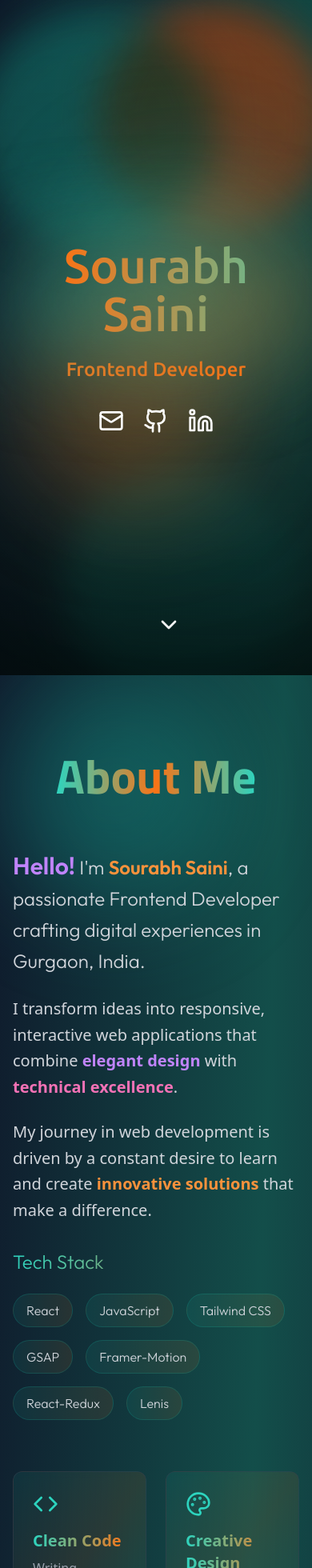
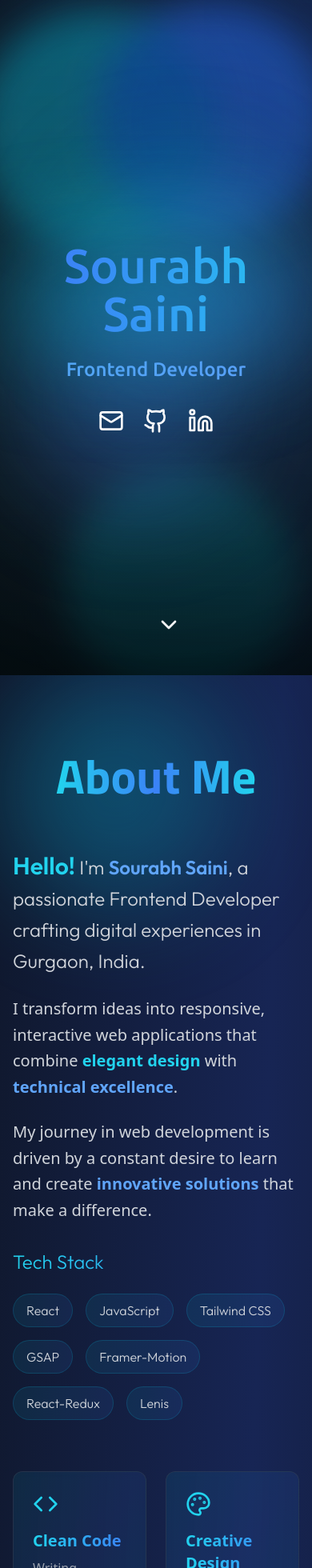
Before and after one commit to Sou6161/My-PortFolio, a React (Vite) app: page / in a window 390 px wide. Shown: the top 1960 px of the page at 80% size. Built offline with nearby package versions, Linux system fonts and the light colour scheme; a web font is replaced by a local one.

Commit message:
Updated color theme of the website

```diff
--- a/src/App.jsx
+++ b/src/App.jsx
@@ -233,21 +233,21 @@ function App() {
   return (
     <>
       <CustomCursor />
-      <div className="min-h-screen bg-gradient-to-br from-slate-900 via-teal-900 to-slate-900 text-white">
+      <div className="min-h-screen bg-gradient-to-br from-slate-900 via-blue-950 to-slate-900 text-white">
         {/* Background Blobs */}
         <div className="fixed inset-0 overflow-hidden pointer-events-none">
           <motion.div
-            className="absolute top-0 -left-4 w-72 h-72 bg-teal-700 rounded-full mix-blend-multiply filter blur-xl opacity-70 will-change-transform"
+            className="absolute top-0 -left-4 w-72 h-72 bg-cyan-600 rounded-full mix-blend-multiply filter blur-xl opacity-70 will-change-transform"
             animate={{ y: [0, 20, 0], x: [0, -10, 0], scale: [1, 1.05, 1] }}
             transition={{ duration: 18, repeat: Infinity, ease: "easeInOut" }}
           />
           <motion.div
-            className="absolute top-0 -right-4 w-72 h-72 bg-orange-700 rounded-full mix-blend-multiply filter blur-xl opacity-70 will-change-transform"
+            className="absolute top-0 -right-4 w-72 h-72 bg-blue-600 rounded-full mix-blend-multiply filter blur-xl opacity-70 will-change-transform"
             animate={{ y: [0, 15, 0], x: [0, 12, 0], scale: [1, 1.04, 1] }}
             transition={{ duration: 22, repeat: Infinity, ease: "easeInOut", delay: 2 }}
           />
           <motion.div
-            className="absolute -bottom-8 left-20 w-72 h-72 bg-teal-700 rounded-full mix-blend-multiply filter blur-xl opacity-70 will-change-transform"
+            className="absolute -bottom-8 left-20 w-72 h-72 bg-cyan-600 rounded-full mix-blend-multiply filter blur-xl opacity-70 will-change-transform"
             animate={{ y: [0, -18, 0], x: [0, 10, 0], scale: [1, 1.03, 1] }}
             transition={{ duration: 20, repeat: Infinity, ease: "easeInOut", delay: 4 }}
           />
@@ -275,8 +275,8 @@ function App() {
             </div>
             {/* Floating Elements */}
             <div className="absolute inset-0 overflow-hidden">
-              <div className="absolute top-1/4 left-1/4 w-64 h-64 bg-teal-500/30 rounded-full filter blur-3xl animate-blob-spin" />
-              <div className="absolute bottom-1/4 right-1/4 w-64 h-64 bg-orange-500/30 rounded-full filter blur-3xl animate-blob" />
+              <div className="absolute top-1/4 left-1/4 w-64 h-64 bg-cyan-500/30 rounded-full filter blur-3xl animate-blob-spin" />
+              <div className="absolute bottom-1/4 right-1/4 w-64 h-64 bg-blue-500/30 rounded-full filter blur-3xl animate-blob" />
             </div>
             {/* Hero Content */}
             <div
@@ -287,30 +287,30 @@ function App() {
               }`}
             >
               <div className="relative inline-block">
-                <h1 className="text-6xl ubuntu-medium sm:text-8xl font-bold mb-6 bg-gradient-to-r from-teal-400 via-orange-500 to-teal-400 text-transparent bg-clip-text animate-gradient relative z-10">
+                <h1 className="text-6xl ubuntu-medium sm:text-8xl font-bold mb-6 bg-gradient-to-r from-cyan-400 via-blue-500 to-cyan-400 text-transparent bg-clip-text animate-gradient relative z-10">
                   Sourabh Saini
                 </h1>
-                <div className="absolute inset-0 bg-gradient-to-r from-teal-500 to-orange-500 filter blur-3xl opacity-30 animate-pulse" />
+                <div className="absolute inset-0 bg-gradient-to-r from-cyan-500 to-blue-500 filter blur-3xl opacity-30 animate-pulse" />
               </div>
-              <h2 className="text-2xl ubuntu-medium sm:text-4xl text-orange-500 font-semibold mb-8">
+              <h2 className="text-2xl ubuntu-medium sm:text-4xl text-blue-400 font-semibold mb-8">
                 Frontend Developer
               </h2>
               <div className="flex justify-center space-x-6">
                 <a
                   href="mailto:sourabh61saini@gmail.com"
-                  className="transform hover:scale-110 transition-transform hover:text-teal-400"
+                  className="transform hover:scale-110 transition-transform hover:text-cyan-400"
                 >
                   <Mail className="w-8 h-8" />
                 </a>
                 <a
                   href="https://github.com/Sou6161"
-                  className="transform hover:scale-110 transition-transform hover:text-teal-400"
+                  className="transform hover:scale-110 transition-transform hover:text-cyan-400"
                 >
                   <Github className="w-8 h-8" />
                 </a>
                 <a
                   href="https://www.linkedin.com/in/sourabhsaini6161/"
-                  className="transform hover:scale-110 transition-transform hover:text-teal-400"
+                  className="transform hover:scale-110 transition-transform hover:text-cyan-400"
                 >
                   <Linkedin className="w-8 h-8" />
                 </a>
@@ -331,8 +331,8 @@ function App() {
           >
             {/* Animated background elements */}
             <div className="absolute inset-0">
-              <div className="absolute top-0 left-0 w-72 h-72 bg-teal-500/30 rounded-full filter blur-3xl animate-blob" />
-              <div className="absolute bottom-0 right-0 w-72 h-72 bg-orange-500/30 rounded-full filter blur-3xl animate-blob animation-delay-2000" />
+              <div className="absolute top-0 left-0 w-72 h-72 bg-cyan-500/30 rounded-full filter blur-3xl animate-blob" />
+              <div className="absolute bottom-0 right-0 w-72 h-72 bg-blue-500/30 rounded-full filter blur-3xl animate-blob animation-delay-2000" />
             </div>
 
             <div className="max-w-6xl mx-auto relative">
@@ -344,7 +344,7 @@ function App() {
                 }`}
               >
                 <h2 className="text-6xl titillium-web-bold font-bold mb-16 text-center">
-                  <span className="bg-gradient-to-r from-teal-400 via-orange-500 to-teal-400 text-transparent bg-clip-text">
+                  <span className="bg-gradient-to-r from-cyan-400 via-blue-500 to-cyan-400 text-transparent bg-clip-text">
                     About Me
                   </span>
                 </h2>
@@ -360,11 +360,11 @@ function App() {
                       }`}
                     >
                       <p className="text-2xl outfit-about font-light leading-relaxed text-gray-300 mb-6">
-                        <span className="text-3xl font-semibold text-purple-400">
+                        <span className="text-3xl font-semibold text-cyan-400">
                           Hello!
                         </span>{" "}
                         I'm{" "}
-                        <span className="font-semibold text-orange-400">
+                        <span className="font-semibold text-blue-400">
                           Sourabh Saini
                         </span>
                         , a passionate Frontend Developer crafting digital
@@ -373,12 +373,12 @@ function App() {
                       <p className="text-xl leading-relaxed text-gray-300 mb-6 animate-fade-in">
                         I transform ideas into responsive, interactive web
                         applications that combine
-                        <span className="text-purple-400 font-semibold">
+                        <span className="text-cyan-400 font-semibold">
                           {" "}
                           elegant design
                         </span>{" "}
                         with
-                        <span className="text-pink-400 font-semibold">
+                        <span className="text-blue-400 font-semibold">
                           {" "}
                           technical excellence
                         </span>
@@ -387,7 +387,7 @@ function App() {
                       <p className="text-xl leading-relaxed text-gray-300 animate-fade-in">
                         My journey in web development is driven by a constant
                         desire to learn and create
-                        <span className="text-orange-400 font-semibold">
+                        <span className="text-blue-400 font-semibold">
                           {" "}
                           innovative solutions
                         </span>{" "}
@@ -403,7 +403,7 @@ function App() {
                           : "translate-y-10 opacity-0"
                       }`}
                     >
-                      <h3 className="text-2xl outfit-about font-semibold mb-6 bg-gradient-to-r from-teal-400 to-orange-500 text-transparent bg-clip-text">
+                      <h3 className="text-2xl outfit-about font-semibold mb-6 bg-gradient-to-r from-cyan-400 to-blue-500 text-transparent bg-clip-text">
                         Tech Stack
                       </h3>
                       <div className="flex outfit-about flex-wrap gap-4">
@@ -418,7 +418,7 @@ function App() {
                         ].map((tech, index) => (
                           <span
                             key={tech}
-                            className="px-4 py-2 bg-gradient-to-r from-teal-500/10 to-orange-500/10 border border-teal-500/20 rounded-full text-gray-300 hover:border-teal-500/50 transition-all duration-300 transform hover:scale-105"
+                            className="px-4 py-2 bg-gradient-to-r from-cyan-500/10 to-blue-500/10 border border-cyan-500/20 rounded-full text-gray-300 hover:border-blue-500/50 transition-all duration-300 transform hover:scale-105"
                             style={{ animationDelay: `${index * 100}ms` }}
                           >
                             {tech}
@@ -461,13 +461,13 @@ function App() {
                       ].map((item, index) => (
                         <div
                           key={item.title}
-                          className="group bg-gradient-to-br from-teal-500/10 via-orange-500/10 to-teal-500/10 backdrop-blur-sm border border-gray-700/50 rounded-xl p-6 hover:border-teal-500/50 transition-all duration-500 transform hover:scale-105"
+                          className="group bg-gradient-to-br from-cyan-500/10 via-blue-500/10 to-cyan-500/10 backdrop-blur-sm border border-gray-700/50 rounded-xl p-6 hover:border-blue-500/50 transition-all duration-500 transform hover:scale-105"
                           style={{ animationDelay: `${index * 200}ms` }}
                         >
-                          <div className="text-teal-400 group-hover:text-orange-400 transition-colors duration-300">
+                          <div className="text-cyan-400 group-hover:text-blue-400 transition-colors duration-300">
                             {item.icon}
                           </div>
-                          <h3 className="text-xl font-semibold mt-4 mb-2 bg-gradient-to-r from-teal-400 to-orange-500 text-transparent bg-clip-text">
+                          <h3 className="text-xl font-semibold mt-4 mb-2 bg-gradient-to-r from-cyan-400 to-blue-500 text-transparent bg-clip-text">
                             {item.title}
                           </h3>
                           <p className="text-gray-400 group-hover:text-gray-300 transition-colors duration-300">
@@ -481,9 +481,9 @@ function App() {
                       <a
                         target="_blank"
                         href="https://drive.google.com/file/d/1N60-Aiea4NY3_dzHxyuMIWw5XdTR_6oA/view?usp=drive_link"
-                        className="group relative px-8 py-4 bg-gradient-to-r from-teal-500 to-orange-500 rounded-full overflow-hidden transition-all duration-500 hover:scale-105 hover:shadow-lg hover:shadow-teal-500/25"
+                        className="group relative px-8 py-4 bg-gradient-to-r from-cyan-500 to-blue-500 rounded-full overflow-hidden transition-all duration-500 hover:scale-105 hover:shadow-lg hover:shadow-blue-500/25"
                       >
-                        <div className="absolute inset-0 bg-gradient-to-r from-teal-600 to-orange-600 opacity-0 group-hover:opacity-100 transition-opacity duration-500"></div>
+                        <div className="absolute inset-0 bg-gradient-to-r from-cyan-600 to-blue-600 opacity-0 group-hover:opacity-100 transition-opacity duration-500"></div>
                         <span className="relative flex items-center space-x-2 text-white font-semibold">
                           <span>Download Resume</span>
                           <ExternalLink className="w-5 h-5 animate-bounce" />
@@ -504,9 +504,9 @@ function App() {
             viewport={{ once: true, amount: 0.1 }}
             variants={sectionVariants}
           >
-            <div className="absolute inset-0 bg-gradient-to-b from-transparent via-teal-900/20 to-transparent pointer-events-none" />
+            <div className="absolute inset-0 bg-gradient-to-b from-transparent via-cyan-900/20 to-transparent pointer-events-none" />
             <div className="max-w-6xl mx-auto relative">
-              <h2 className="text-4xl titillium-web-bold font-bold mb-16 bg-gradient-to-r from-teal-400 to-white text-transparent bg-clip-text text-center">
+              <h2 className="text-4xl titillium-web-bold font-bold mb-16 bg-gradient-to-r from-cyan-400 to-white text-transparent bg-clip-text text-center">
                 Featured Projects
               </h2>
               <motion.div
@@ -519,7 +519,7 @@ function App() {
                 {projects.map((project, index) => (
                   <motion.div
                     key={index}
-                    className="group relative bg-gray-800/30 backdrop-blur-sm border border-gray-700/50 shadow-lg shadow-teal-700/30 rounded-2xl overflow-hidden hover:border-teal-500/50 transition-all duration-500"
+                    className="group relative bg-gray-800/30 backdrop-blur-sm border border-gray-700/50 shadow-lg shadow-blue-700/30 rounded-2xl overflow-hidden hover:border-blue-500/50 transition-all duration-500"
                     variants={listItemVariants}
                   >
                     <div className="grid md:grid-cols-2 gap-8 p-5">
@@ -533,7 +533,7 @@ function App() {
                         />
                       </div>
                       <div className="p-8 flex flex-col justify-center">
-                        <h3 className="text-3xl exo-2-FeaturedProjects font-bold mb-4 text-teal-300">
+                        <h3 className="text-3xl exo-2-FeaturedProjects font-bold mb-4 text-blue-400">
                           {project.title}
                         </h3>
                         <p className="text-gray-300 outfit-about mb-6 leading-relaxed">
@@ -543,7 +543,7 @@ function App() {
                           {project.technologies.map((tech, i) => (
                             <span
                               key={i}
-                              className="px-4 py-2 bg-teal-500/20 rounded-full text-sm text-teal-300 hover:bg-teal-500/30 transition-colors"
+                              className="px-4 py-2 bg-blue-500/20 rounded-full text-sm text-blue-300 hover:bg-blue-500/30 transition-colors"
                             >
                               {tech}
                             </span>
@@ -552,13 +552,13 @@ function App() {
                         <div className="flex gap-6">
                           <a
                             href={project.liveLink}
-                            className="inline-flex items-center text-teal-400 hover:text-teal-300 transition-colors"
+                            className="inline-flex items-center text-blue-400 hover:text-blue-300 transition-colors"
                           >
                             Live Demo <ExternalLink className="ml-2 w-4 h-4" />
                           </a>
                           <a
                             href={project.githubLink}
-                            className="inline-flex items-center text-teal-400 hover:text-teal-300 transition-colors"
+                            className="inline-flex items-center text-cyan-400 hover:text-cyan-300 transition-colors"
                           >
                             <Github className="mr-2 w-4 h-4" /> View Code
                           </a>
@@ -600,7 +600,7 @@ function App() {
             variants={sectionVariants}
           >
             <div className="max-w-4xl titillium-web-bold mx-auto text-center">
-              <h2 className="text-4xl font-bold mb-8 bg-gradient-to-r from-teal-400 to-orange-600 text-transparent bg-clip-text">
+              <h2 className="text-4xl font-bold mb-8 bg-gradient-to-r from-cyan-400 to-blue-500 text-transparent bg-clip-text">
                 Let's Connect
               </h2>
               <p className="text-gray-300 mb-12 text-lg">
@@ -610,7 +610,7 @@ function App() {
               <div className="flex flex-col sm:flex-row items-center justify-center gap-8">
                 <a
                   href="mailto:sourabh61saini@gmail.com"
-                  className="flex items-center gap-2 px-6 py-3 rounded-full bg-teal-500 hover:bg-teal-600 transition-colors"
+                  className="flex items-center gap-2 px-6 py-3 rounded-full bg-cyan-500 hover:bg-cyan-600 transition-colors"
                 >
                   <Mail className="w-5 h-5" />
                   Email Me
@@ -640,16 +640,16 @@ function App() {
           {/* Floating Animation Elements */}
           <div className="absolute inset-0 opacity-20">
             <div className="animate-float absolute top-1/4 left-1/4">
-              <Code size={32} className="text-teal-400" />
+              <Code size={32} className="text-cyan-400" />
             </div>
             <div className="animate-float-delayed absolute top-1/3 right-1/4">
-              <Globe size={32} className="text-orange-400" />
+              <Globe size={32} className="text-blue-400" />
             </div>
             <div className="animate-float-slow absolute bottom-1/4 left-1/3">
-              <Laptop size={32} className="text-blue-400" />
+              <Laptop size={32} className="text-blue-500" />
             </div>
             <div className="animate-float-slower absolute bottom-1/3 right-1/3">
-              <Sparkles size={32} className="text-green-400" />
+              <Sparkles size={32} className="text-cyan-300" />
             </div>
           </div>
 
```
Also changed, not shown: src/Components/EducationSection.jsx (+8 -8 lines), src/Components/SkillsSection.jsx (+9 -9 lines).
